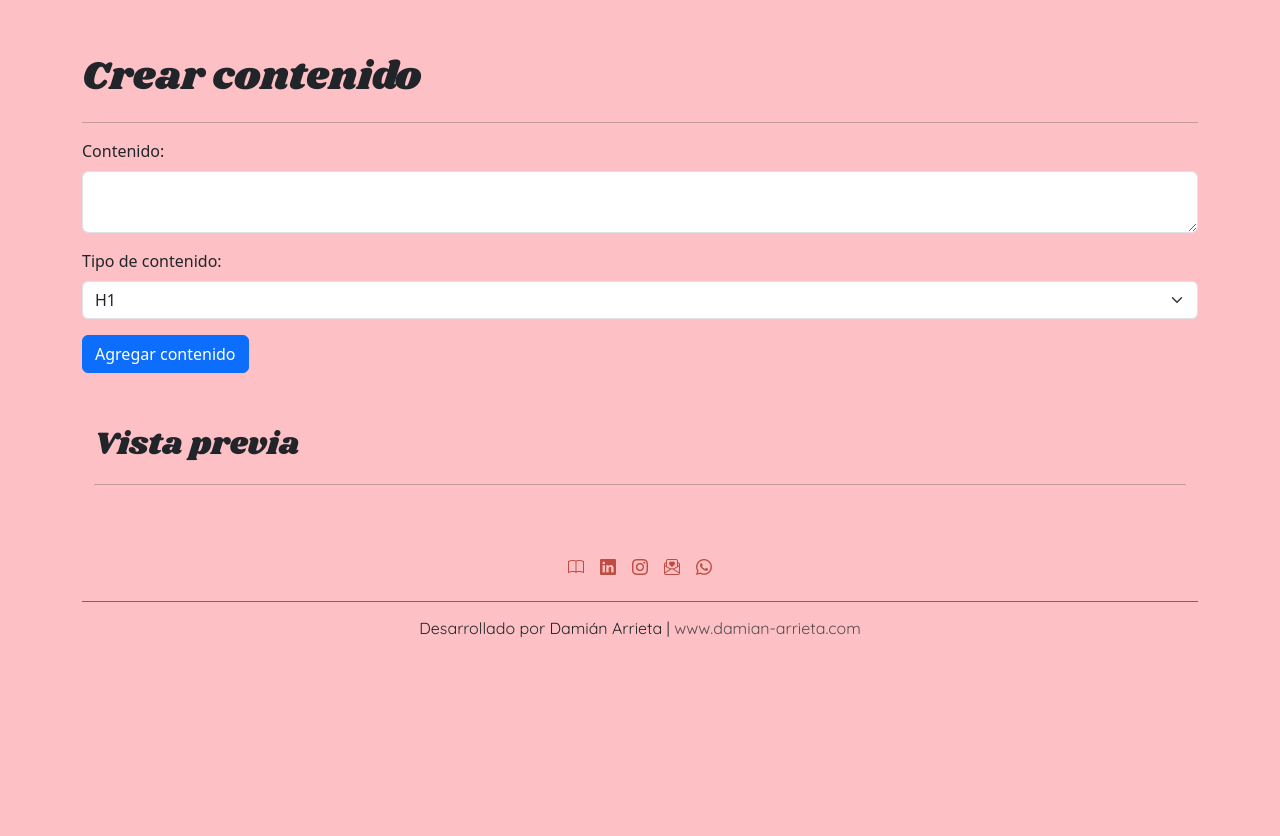
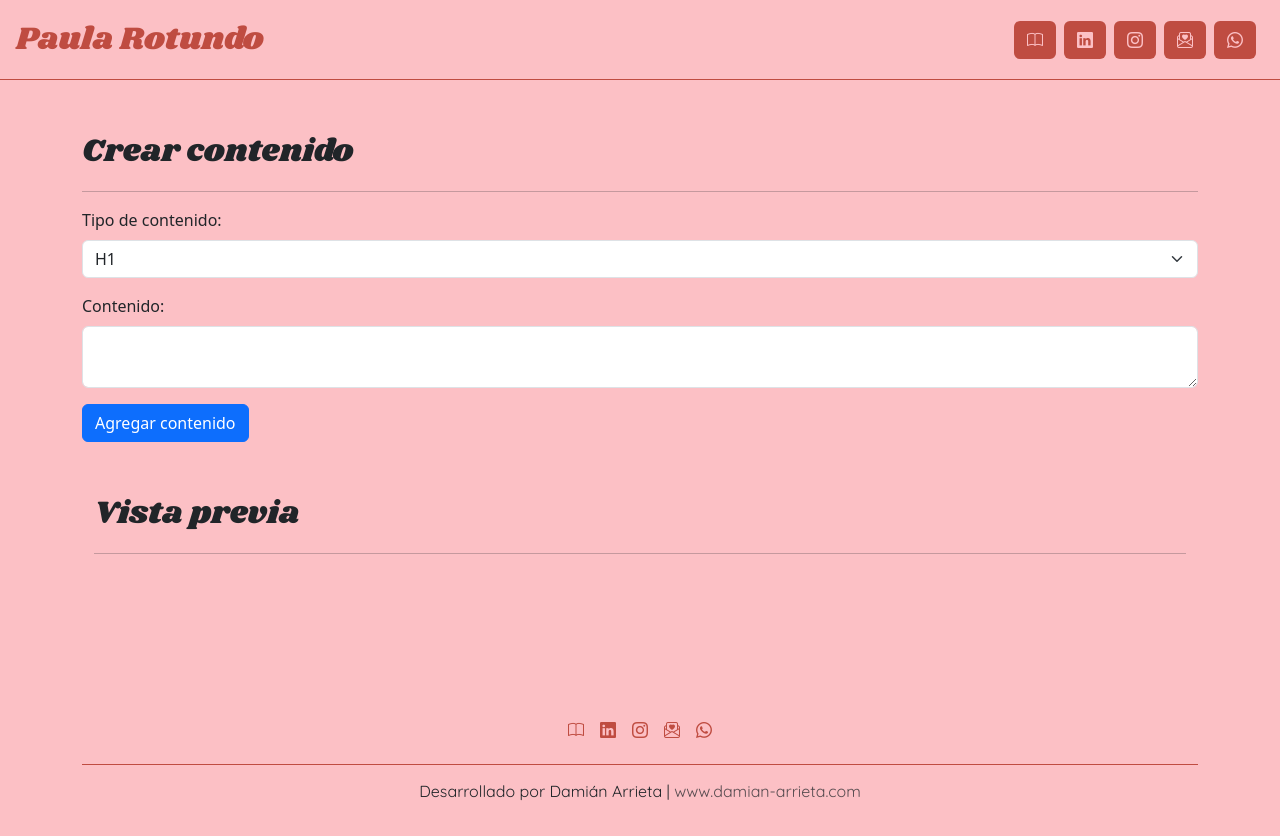
Before and after one commit to damian-arrieta/paula-rotundo-portfolio, a React (Create React App) app: page /form in a window 1280 px wide. Shown: the top 836 px of the page. Before the commit the page ends 800 px from the top, so only its background shows below. Built offline with nearby package versions, Linux system fonts and the light colour scheme.

Commit message:
Add styles in BlogEntryForm

```diff
--- a/src/App.css
+++ b/src/App.css
@@ -40,6 +40,14 @@ p, a, li, button, ul {
   text-decoration: none;
 }
 
+.post-detail{
+  min-height: 70vh;
+}
+
+.blog-entry{
+  min-height: 65vh;
+}
+
 .text-principal {
   color: var(--principal);
 }
--- a/src/Views/BlogEntryForm.js
+++ b/src/Views/BlogEntryForm.js
@@ -1,6 +1,7 @@
 import React, { useState } from "react";
 import db from '../Firebase/config';
 import { push, ref, set } from 'firebase/database';
+import Navbar from '../components/Navbar';
 
 function BlogEntryForm() {
   const [blogContent, setBlogContent] = useState([]);
@@ -57,27 +58,12 @@ function BlogEntryForm() {
 
   return (
     <>
-      <div className="container my-5">
-        <h1>Crear contenido</h1>
+      <Navbar />
+      <div className="container my-5 blog-entry">
+        <h2>Crear contenido</h2>
         <hr />
-
         {showForm && (
           <form onSubmit={handleFormSubmit}>
-            {contentType !== "img" && (
-              <div className="mb-3">
-                <label htmlFor="content" className="form-label">
-                  Contenido:
-                </label>
-                <textarea
-                  className="form-control"
-                  id="content"
-                  name="content"
-                  value={contentValue}
-                  onChange={handleContentValueChange}
-                  required
-                ></textarea>
-              </div>
-            )}
             <div className="mb-3">
               <label htmlFor="type" className="form-label">
                 Tipo de contenido:
@@ -99,7 +85,23 @@ function BlogEntryForm() {
                 <option value="img">Link a imagen</option>
               </select>
             </div>
-            {contentType === "img" && (<div className="mb-3">
+            {contentType !== "img" && (
+              <div className="mb-3">
+                <label htmlFor="content" className="form-label">
+                  Contenido:
+                </label>
+                <textarea
+                  className="form-control"
+                  id="content"
+                  name="content"
+                  value={contentValue}
+                  onChange={handleContentValueChange}
+                  required
+                ></textarea>
+              </div>
+            )}
+            {contentType === "img" && (
+            <div className="mb-3">
               <label htmlFor="image" className="form-label">
               Link de la imagen:
               </label>
--- a/src/components/PostDetail.js
+++ b/src/components/PostDetail.js
@@ -8,8 +8,7 @@ export default function PostDetail({ data }) {
   const title = titleProp ? titleProp.value : null;
 
   return (
-    <div className="container">
-      <div className="row">
+    <div className="row post-detail">
       <div className="col-4">
         {imgUrl && <img src={imgUrl} alt={title} style={{maxWidth: "100%", height: "auto"}} />}
       </div>
@@ -37,6 +36,5 @@ export default function PostDetail({ data }) {
         })}
       </div>
     </div>
-    </div>
   );
 }
```
Lines whose indentation alone changed are shown as unchanged.
